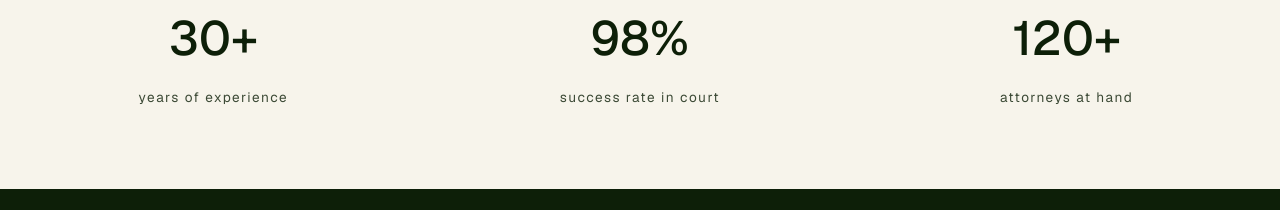
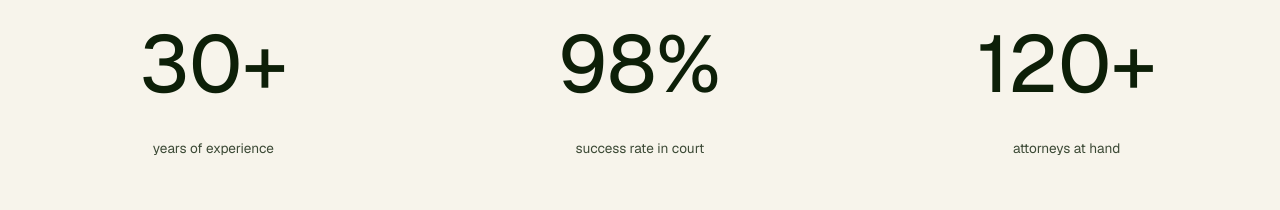
Before and after one commit to TheReacher4013/legalWeb, a React (Vite) app: page /services in a window 1280 px wide. Shown: the part 880-1090 px from the top of the page. Built offline with nearby package versions, Linux system fonts and the light colour scheme.

Commit message:
services page changes

```diff
--- a/src/css/Services.css
+++ b/src/css/Services.css
@@ -67,22 +67,23 @@
 }
 
 .top-stats h2 {
-  font-size: 3rem;
-  font-weight: 500;
+  font-size: 80px;
+  font-weight: 450;
   margin: 0;
 }
 
 .top-stats p {
   font-size: 0.85rem;
-  letter-spacing: 1.5px;
   margin-top: 10px;
   opacity: 0.8;
+  font-weight: 500px;
 }
 
 .services-section {
   max-width: 1100px;
   margin: 0 auto;
   padding: 100px 20px;
+  /* margin-bottom: 50px; */
 }
 
 .services-section h3 {
@@ -103,6 +104,7 @@
   grid-template-columns: repeat(1, 1fr);
   gap: 10px;
   grid-template-rows: repeat(3, auto);
+  margin-top: 120px;
 }
 
 .service-category {
```
